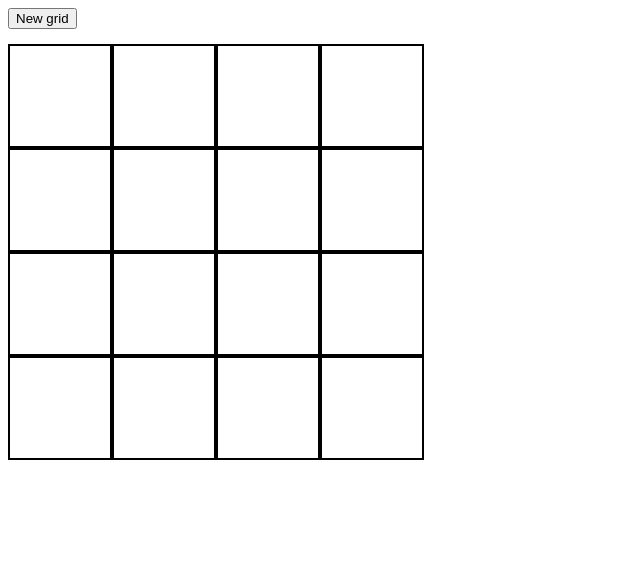
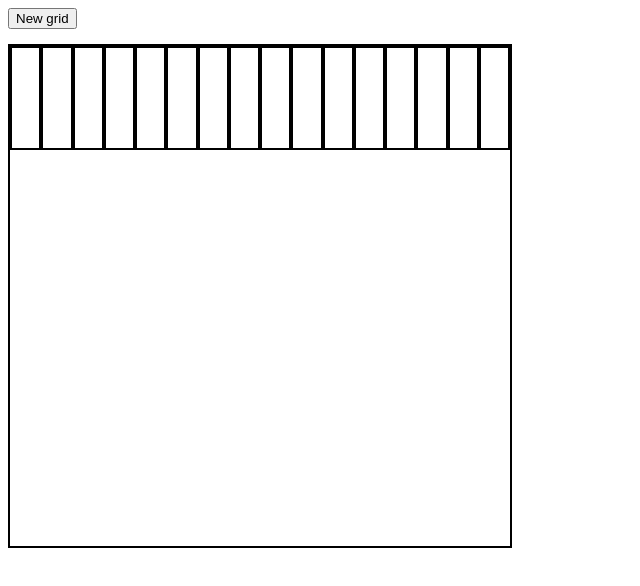
Before and after one commit to ri-ree/Etch-a-Sketch, a plain HTML site: page index.html in a window 1280 px wide. Shown: the whole page, without its empty margins (0-640 px from the left). Drawn offline with Linux system fonts and the light colour scheme.

Commit message:
Change the container square size to 500x500

```diff
--- a/style.css
+++ b/style.css
@@ -1,8 +1,8 @@
+
 #maindiv {
     display: flex;
-    justify-content: center;
-    flex-wrap: wrap;
-    height: 416x;
-    width: 416px;
+    height: 500px;
+    width: 500px;
     margin-top: 15px;
-}
+    border: 2px solid black;
+};
```
